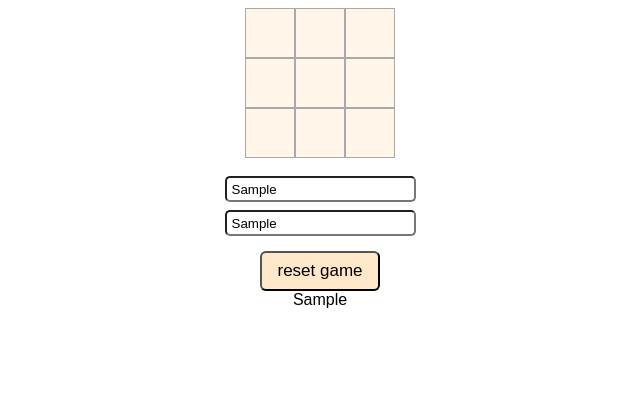
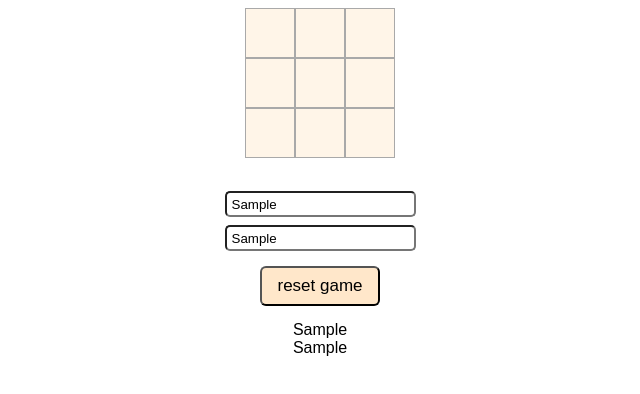
Before and after one commit to VirgilLungu27/tic-tac-toe, a plain HTML site: page index.html in a window 1280 px wide. Both pictures are taken after typing "Sample", "Sample" into the empty fields and a click on the button "play game". Shown: the whole page, without its empty margins (320-960 px from the left). Drawn offline with Linux system fonts and the light colour scheme.

Commit message:
add players when clicking play game

```diff
--- a/script.js
+++ b/script.js
@@ -16,11 +16,13 @@ const playerO = {
 play.addEventListener('click', boardGame = () => {
   clicked = [0, 1, 2, 3, 4, 5, 6, 7, 8]
   const left = document.createElement("div")
-
+  const right = document.createElement("div")
   const leftPlayer = document.getElementById("left")
-  left.style.left = "40%"
+  const rightPlayer = document.getElementById("right")
   left.innerHTML = `${leftPlayer.value}`
+  right.innerHTML = `${rightPlayer.value}`
   screen.appendChild(left);
+  screen.appendChild(right)
   container.addEventListener('click', screenXY = (e) => {
     for (turn in clicked) {
         e.target = board[turn]
--- a/style.css
+++ b/style.css
@@ -44,6 +44,7 @@ form {
     align-items: center;
     flex-direction: column;
     margin-top: 10px;
+    padding: 15px;
 }
 
 button {
```
